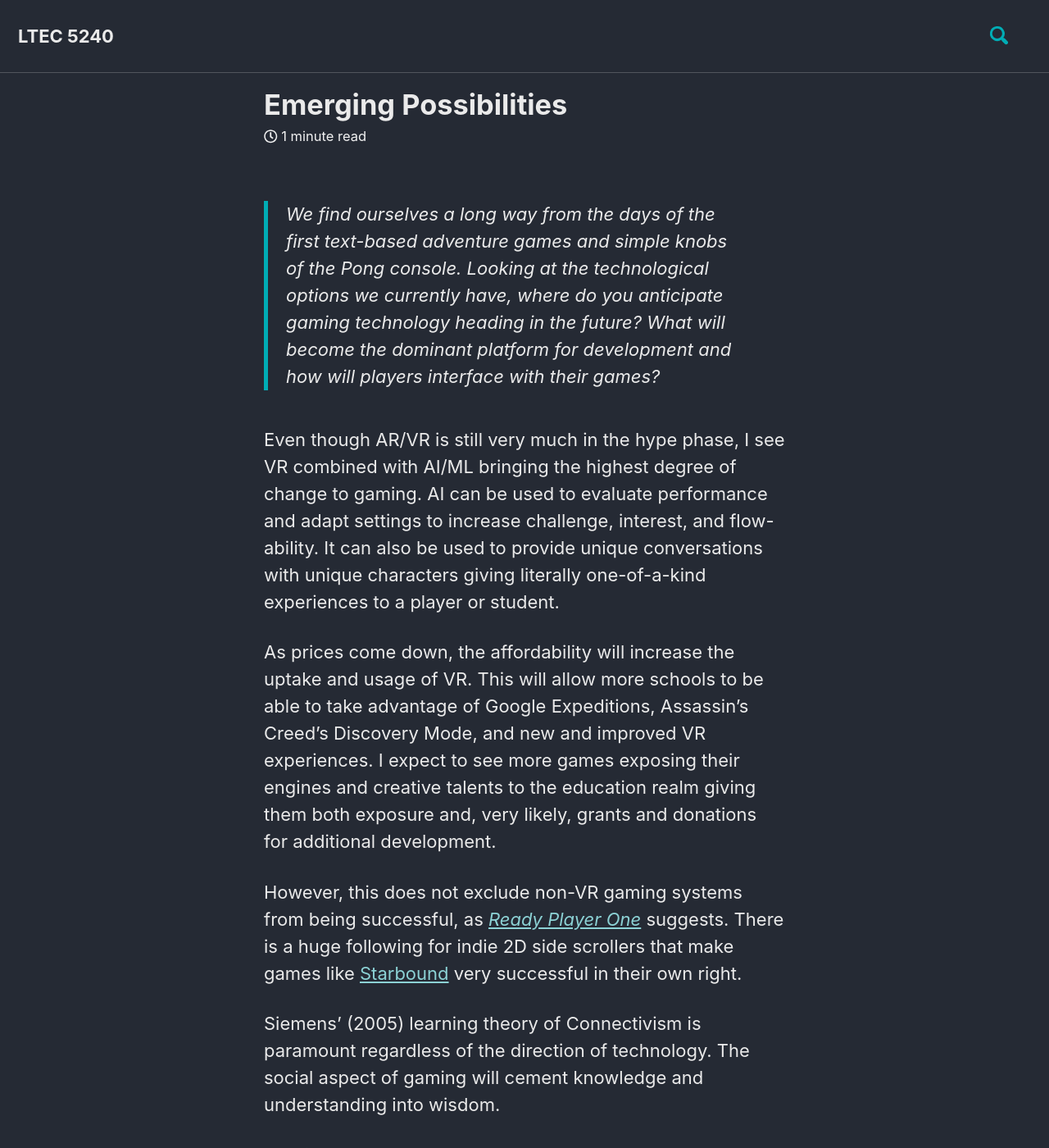
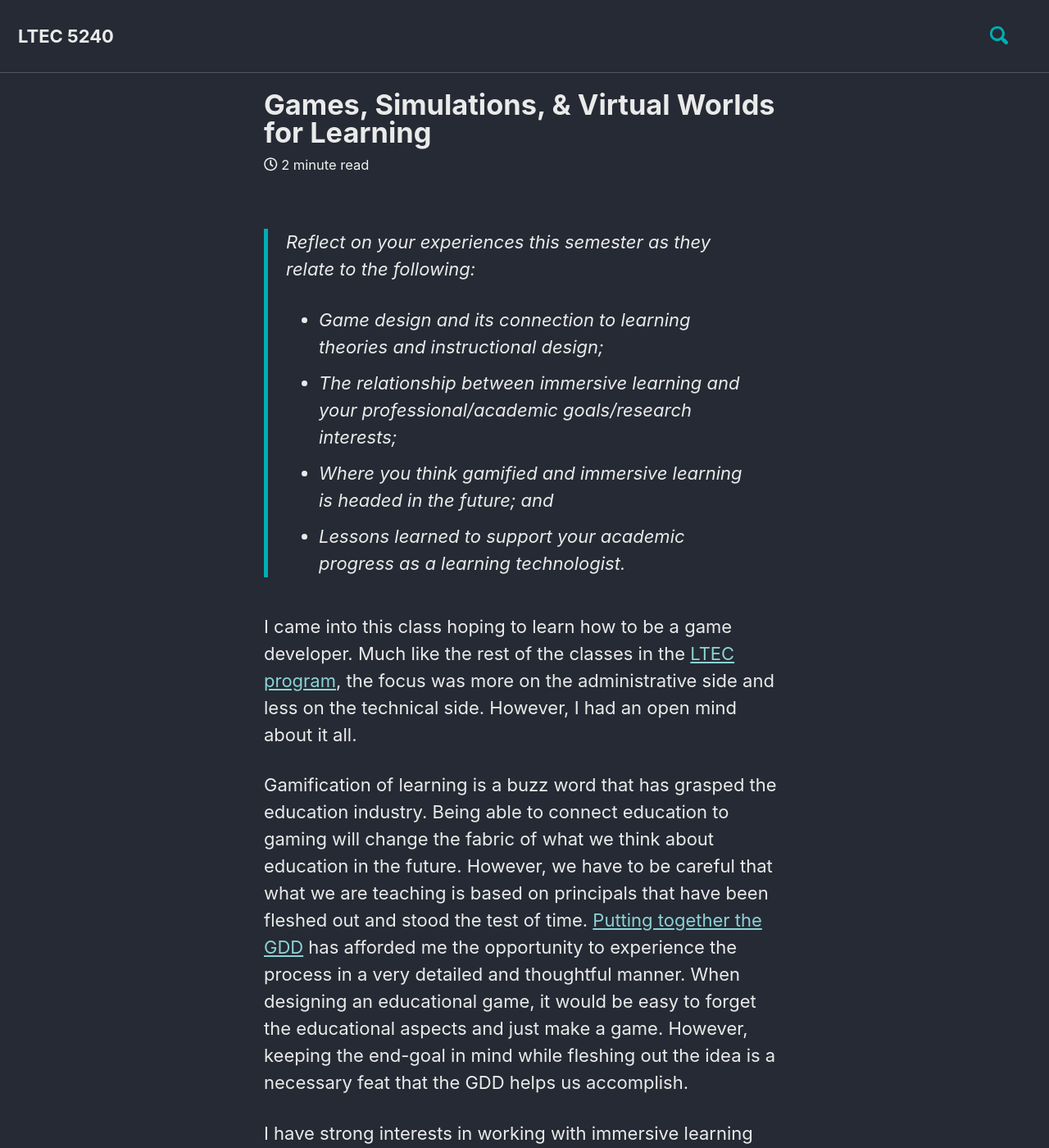
Before and after one commit to VertigoRay/LTEC5240.ray.pillers.us, a Jekyll site: the page built from _posts/2019-05-29-games-simulations-virtual-worlds-for-learning.md, in a window 1280 px wide and 1400 px high. Shown: the whole window at 82% size. Built offline with Jekyll 4.4.1, drawn with Linux system fonts in a browser that asks for light colours; cached includes are drawn as plain includes; nearby versions of some CDN libraries; some of the changed text lies outside the part shown.

Commit message:
Grammarly fixes

```diff
--- a/_posts/2019-05-29-games-simulations-virtual-worlds-for-learning.md
+++ b/_posts/2019-05-29-games-simulations-virtual-worlds-for-learning.md
@@ -1,30 +1,43 @@
 ---
 layout: single
-title: Emerging Possibilities
+title: Games, Simulations, & Virtual Worlds for Learning
 img: //i.imgur.com/1flydtA.png
 author: Raymond Piller
 comments: true
 tags:
 - Reflection
 ---
-> We find ourselves a long way from the days of the first text-based adventure games and simple knobs of the Pong console.
-> Looking at the technological options we currently have, where do you anticipate gaming technology heading in the future?
-> What will become the dominant platform for development and how will players interface with their games?
+> Reflect on your experiences this semester as they relate to the following:
+>
+> - Game design and its connection to learning theories and instructional design;
+> - The relationship between immersive learning and your professional/academic goals/research interests;
+> - Where you think gamified and immersive learning is headed in the future; and
+> - Lessons learned to support your academic progress as a learning technologist.
 
-Even though AR/VR is still very much in the hype phase, I see VR combined with AI/ML bringing the highest degree of change to gaming.
-AI can be used to evaluate performance and adapt settings to increase challenge, interest, and flow-ability.
-It can also be used to provide unique conversations with unique characters giving literally one-of-a-kind experiences to a player or student.
+I came into this class hoping to learn how to be a game developer.
+Much like the rest of the classes in the [LTEC program](https://lt.unt.edu/masters), the focus was more on the administrative side and less on the technical side.
+However, I had an open mind about it all.
 
-As prices come down, the affordability will increase the uptake and usage of VR.
-This will allow more schools to be able to take advantage of Google Expeditions, Assassin's Creed's Discovery Mode, and new and improved VR experiences.
-I expect to see more games exposing their engines and creative talents to the education realm giving them both exposure and, very likely, grants and donations for additional development.
+Gamification of learning is a buzz word that has grasped the education industry.
+Being able to connect education to gaming will change the fabric of what we think about education in the future.
+However, we have to be careful that what we are teaching is based on principals that have been fleshed out and stood the test of time.
+[Putting together the GDD](/2019/05/27/creating-the-roadmap/) has afforded me the opportunity to experience the process in a very detailed and thoughtful manner.
+When designing an educational game, it would be easy to forget the educational aspects and just make a game.
+However, keeping the end-goal in mind while fleshing out the idea is a necessary feat that the GDD helps us accomplish.
 
-However, this does not exclude non-VR gaming systems from being successful, as [*Ready Player One*](https://www.imdb.com/title/tt1677720/) suggests.
-There is a huge following for indie 2D side scrollers that make games like [Starbound](https://playstarbound.com/) very successful in their own right.
+I have strong interests in working with immersive learning environments to allow students to be more effective learners while doing it on their terms.
+Because no two humans are alike, learning can and should be individualized.
+Doing so will allow students to be catered to their needs without compromising the pre-defined learning objectives for the class/course.
+I hope to research technology that will aid teachers in determining what works and what does not work for each student in their class.
+The insights will lead to greater understanding and empathy, allowing the teacher to individualize the attention needs of a student.
 
-Siemens' (2005) learning theory of Connectivism is paramount regardless of the direction of technology.
-The social aspect of gaming will cement knowledge and understanding into wisdom.
+I personally believe that gamified and immersive learning will move towards VR and AR.
+VR is the most epitome of immersive.
+Likewise, AR will allow blended immersion into the real world.
+The fact is, [mixed reality is already here](https://youtu.be/6lxGU66w0NM).
+It is going to get easier for front-line workers and students learn, troubleshoot, and experience real-world issues while never being near a troubled situation.
+Imagine a mechanical engineering student being able to fix a broken jet engine over and over and over again until they get it right; without costing the school or institution any money on engine parts.
 
-# References
-
-Siemens, G. (2005). Connectivism: A learning theory for the digital age. Retrieved from http://202.116.45.236/mediawiki/resources/2/2005_siemens_Connectivism_A_LearningTheoryForTheDigitalAge.pdf
+Overall, I learned that there is a lot of benefit in planning out a project.
+When I made the initial design of [my Scratch game](https://scratch.mit.edu/projects/313022347), I thought it was really good.
+However, after thinking through the GDD, I realized that there were a lot of fundamental pieces missing from the *puzzle*.
```
